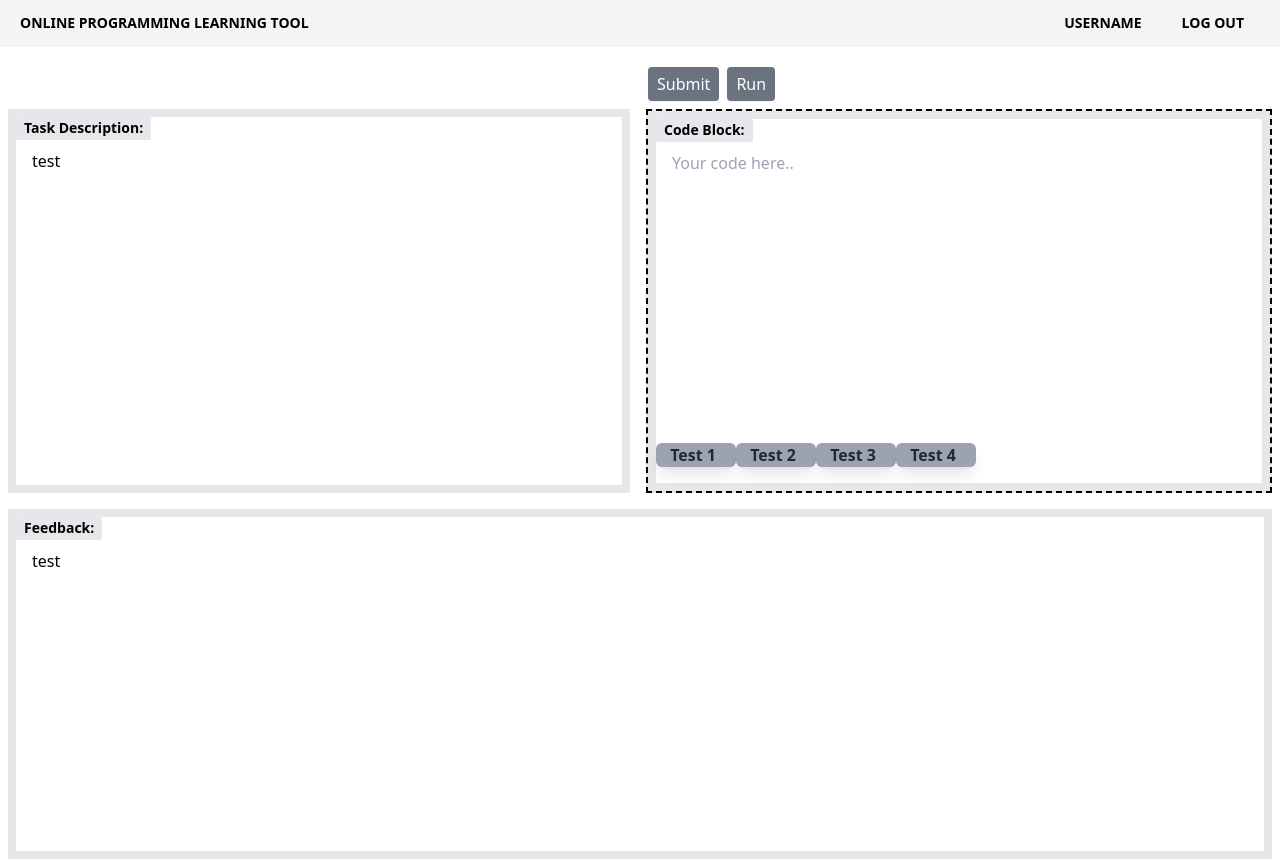
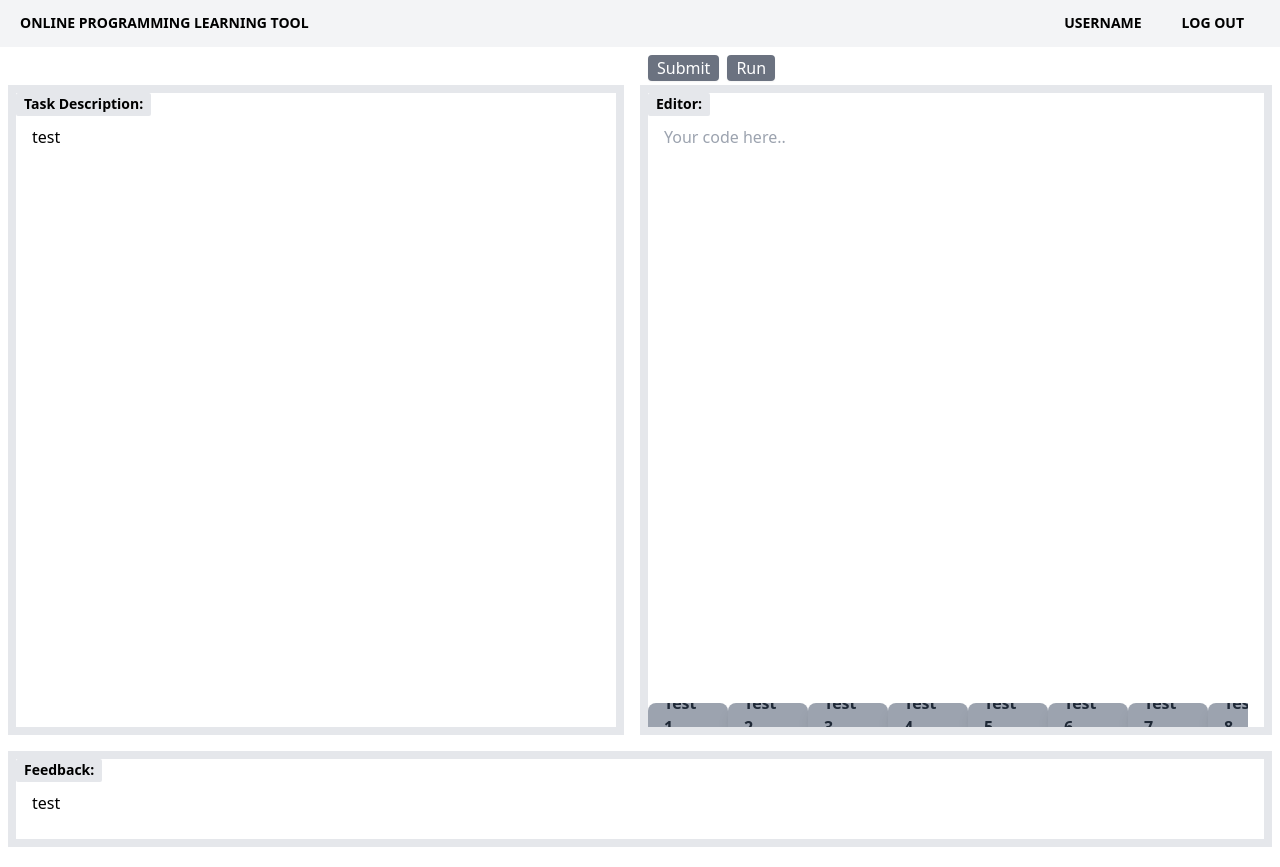
Before and after one commit to TimMo-dev/P7, a Vue app in the folder programming-learning-tool/: page / in a window 1280 px wide. Built offline with nearby package versions, Linux system fonts and the light colour scheme.

Commit message:
Collapsible tests

```diff
--- a/programming-learning-tool/src/App.vue
+++ b/programming-learning-tool/src/App.vue
@@ -1,5 +1,6 @@
 <script setup>
 import SolutionPage from './SolutionPage.vue';
+import TestPage from './TestPage.vue';
 </script>
 
 <template>
--- a/programming-learning-tool/src/SolutionPage.vue
+++ b/programming-learning-tool/src/SolutionPage.vue
@@ -1,10 +1,11 @@
 <script setup>
 import Collapsible from './components/Collapsible.vue';
+import GroupCollapsible from './components/GroupCollapsible.vue';
 import Navbar from './components/Navbar.vue';
 </script>
 
 <template>
-  <Navbar/>
+  <Navbar />
   <div class="min-h-screen flex flex-col">
     <!-- Top containers (left and right) with more vertical height -->
     <div class="solution-buttons">
@@ -33,20 +34,30 @@ import Navbar from './components/Navbar.vue';
         </div>
       </div>
       <!-- Right container -->
-      <div class="top-container relative border-2 border-dashed border-black">
-        <a class="absolute font-bold leading-relaxed text-sm bg-gray-200 px-2 rounded-sm">
-          Code Block:
+      <div class="top-container relative">
+        <a class="absolute font-bold leading-relaxed z-10 text-sm bg-gray-200 px-2 rounded-sm">
+          Editor:
         </a>
-        <div class="bg-white h-full">
-          <div class="overflow-y-auto h-full">
-            <textarea type="text" placeholder="Your code here.." class="mx-4 my-8 resize-none w-full h-full"></textarea>
+        <div class="flex bg-white h-full relative">
+          <div class="flex flex-col w-full">
+            <div class="absolute overflow-y-auto h-full w-full flex-grow">
+              <textarea type="text" placeholder="Your code here.."
+                class="mx-4 my-8 resize-none h-full w-5/6"></textarea>
+            </div>
+            <div class="flex-grow"></div>
+            <div label="tests" class="mr-4">
+              <GroupCollapsible :items="[
+                { title: 'Test 1', content: 'Input: 12<br>Expected Output: 13<br>Actual Output: 14' },
+                { title: 'Test 2', content: 'Input: 12<br>Expected Output: 13<br>Actual Output: 14' },
+                { title: 'Test 3', content: 'Input: 12<br>Expected Output: 13<br>Actual Output: 14' },
+                { title: 'Test 4', content: 'Input: 12<br>Expected Output: 13<br>Actual Output: 14' },
+                { title: 'Test 5', content: 'Input: 12<br>Expected Output: 13<br>Actual Output: 14' },
+                { title: 'Test 6', content: 'Input: 12<br>Expected Output: 13<br>Actual Output: 14' },
+                { title: 'Test 7', content: 'Input: 12<br>Expected Output: 13<br>Actual Output: 14' },
+                { title: 'Test 8', content: 'Input: 12<br>Expected Output: 13<br>Actual Output: 14' }
+              ]" />
             </div>
           </div>
-          <div class="absolute bottom-4 py-2 flex space-x-0">
-              <Collapsible title="Test 1"/>
-              <Collapsible title="Test 2"/>
-              <Collapsible title="Test 3"/>
-              <Collapsible title="Test 4"/>
         </div>
       </div>
     </div>
@@ -57,7 +68,7 @@ import Navbar from './components/Navbar.vue';
         <a class="absolute font-bold leading-relaxed text-sm bg-gray-200 px-2 rounded-sm">
           Feedback:
         </a>
-          <div class="bg-white h-full overflow-y-auto">
+        <div class="bg-white h-20 overflow-y-auto">
           <div class="mx-4 my-8">
             test
           </div>
--- /dev/null
+++ b/programming-learning-tool/src/TestPage.vue
@@ -0,0 +1,28 @@
+<script setup>
+import Collapsible from './components/Collapsible.vue';
+import GroupCollapsible from './components/GroupCollapsible.vue';
+import Navbar from './components/Navbar.vue';
+</script>
+
+<template>
+  <Navbar />
+  <div class="flex bg-white h-full w-1/2 relative">
+    <div class="flex flex-col w-full">
+      <div class="absolute overflow-y-auto h-full w-full flex-grow">
+        <textarea type="text" placeholder="Your code here.." class="mx-4 my-8 resize-none h-full w-full"></textarea>
+      </div>
+      <div label="tests" class="sticky">
+        <GroupCollapsible :items="[
+          { title: 'Test 1', content: 'Input: 12<br>Expected Output: 13<br>Actual Output: 14' },
+          { title: 'Test 2', content: 'Input: 12<br>Expected Output: 13<br>Actual Output: 14' },
+          { title: 'Test 3', content: 'Input: 12<br>Expected Output: 13<br>Actual Output: 14' },
+          { title: 'Test 4', content: 'Input: 12<br>Expected Output: 13<br>Actual Output: 14' },
+          { title: 'Test 5', content: 'Input: 12<br>Expected Output: 13<br>Actual Output: 14' },
+          { title: 'Test 6', content: 'Input: 12<br>Expected Output: 13<br>Actual Output: 14' },
+          { title: 'Test 7', content: 'Input: 12<br>Expected Output: 13<br>Actual Output: 14' },
+          { title: 'Test 8', content: 'Input: 12<br>Expected Output: 13<br>Actual Output: 14' }
+        ]" />
+      </div>
+    </div>
+  </div>
+</template>
--- a/programming-learning-tool/src/assets/main.css
+++ b/programming-learning-tool/src/assets/main.css
@@ -5,7 +5,7 @@
 /*NavBar*/
 
 .navbar {
-    @apply relative flex flex-wrap items-center justify-between px-2 bg-gray-100 mb-5;
+    @apply relative flex flex-wrap items-center justify-between px-2 bg-gray-100 mb-2;
 }
 
 .navbar-items {
@@ -31,7 +31,7 @@
 /*Solution Page*/
 
 .top-containers-wrapper {
-    @apply flex flex-grow h-3/4 justify-between space-x-4 p-2
+    @apply flex flex-grow h-3/4 justify-between space-x-4
 }
 
 .top-container {
@@ -39,15 +39,15 @@
 }
 
 .top-containers-wrapper {
-    @apply flex flex-grow h-3/4 justify-between space-x-4 p-2
+    @apply flex flex-grow h-3/4 justify-between space-x-4 p-2 pt-1
 }
 
 .bottom-container {
-    @apply flex-grow bg-gray-200 m-2 p-2
+    @apply flex-grow h-24 bg-gray-200 m-2 p-2
 }
 
 .bottom-containers-wrapper {
-    @apply flex flex-grow h-3/4 justify-between space-x-4 p-0
+    @apply flex flex-col justify-between space-x-4 p-0
 }
 
 .solution-buttons {
@@ -59,5 +59,9 @@
 }
 
 .button {
-    @apply text-white py-1 px-2 my-0 mr-2 max-w-20 text-center bg-gray-500 shadow-sm border border-transparent rounded hover:bg-gray-400;
+    @apply text-white py-0 px-2 my-0 mr-2 max-w-20 text-center bg-gray-500 shadow-sm border border-transparent rounded hover:bg-gray-400;
 }
+
+.border-test {
+    @apply border-black border-dashed border-2
+}
--- a/programming-learning-tool/src/components/Collapsible.vue
+++ b/programming-learning-tool/src/components/Collapsible.vue
@@ -1,7 +1,5 @@
 <script setup>
 import { ref } from 'vue';
-
-const isExpanded = ref(false);
 
 const props = defineProps({
   title: {
@@ -9,11 +7,22 @@ const props = defineProps({
     required: true,
     default: 'TITLE',
   },
+  content: {
+    type: String,
+    required: true,
+    default: 'CONTENT',
+  },
+  isExpanded: {
+    type: Boolean,
+    required: false,
+    default: false,
+  },
 });
 
-const toggleExpand = () =>
-{
-      isExpanded.value = !isExpanded.value;
+const emit = defineEmits(['toggle']);
+
+const toggleExpand = () => {
+  emit('toggle');
 };
 </script>
 
@@ -24,22 +33,21 @@ const toggleExpand = () =>
           class="peer/showLabel scale-0"
           type="checkbox"
           @change="toggleExpand"
+          :checked="props.isExpanded"
         />
         <span
-          class="block max-h-6 w-20 overflow-hidden rounded-md bg-gray-400 pr-3 py-0 text-gray-800 shadow-lg
-          transition-all duration-300 ease-in-out
-          peer-checked/showLabel:max-h-72 peer-checked/showLabel:w-96"
+          class="block max-h-6 w-20 overflow-hidden rounded-t-lg bg-gray-400 pr-3 py-0 text-gray-800 shadow-lg
+          transition-all duration-300 ease-in-out"
+          :class="{'max-h-72 w-72': props.isExpanded}"
         >
-          <h3 class="flex h-6 cursor-pointer justify-end items-center font-bold">
+          <h3 class="flex h-6 justify-center cursor-pointer ml-4 items-center font-bold">
             {{ title }}
             <i
               class="ml-2 fas"
               :class="isExpanded ? 'fa-chevron-up' : 'fa-chevron-down'"
             ></i>
           </h3>
-          <p class="m-2">
-            input:<br />
-            output:
+          <p class="m-2" v-html="content">
           </p>
         </span>
       </label>
--- /dev/null
+++ b/programming-learning-tool/src/components/GroupCollapsible.vue
@@ -0,0 +1,35 @@
+<script setup>
+import { ref } from 'vue';
+import Collapsible from './Collapsible.vue';
+
+const props = defineProps({
+  items: {
+    type: Array,
+    required: true,
+    default: () => [],
+  },
+});
+
+const expandedIndex = ref(null);
+
+const toggleExpand = (index) => {
+  expandedIndex.value = expandedIndex.value === index ? null : index;
+};
+</script>
+
+<template>
+<div class=" bottom-4 flex flex-nowrap overflow-x-auto max-w-full">
+    <div v-for="(item, index) in items":key="index" class="flex flex-col w-auto">
+        <div class="flex-grow">
+
+        </div>
+        <div class="flex w-300">
+            <Collapsible
+            :title="item.title"
+            :content="item.content"
+            :is-expanded="expandedIndex === index"
+            @toggle="toggleExpand(index)"/>
+        </div>
+    </div>
+</div>
+</template>
```
Lines whose indentation alone changed are shown as unchanged.
